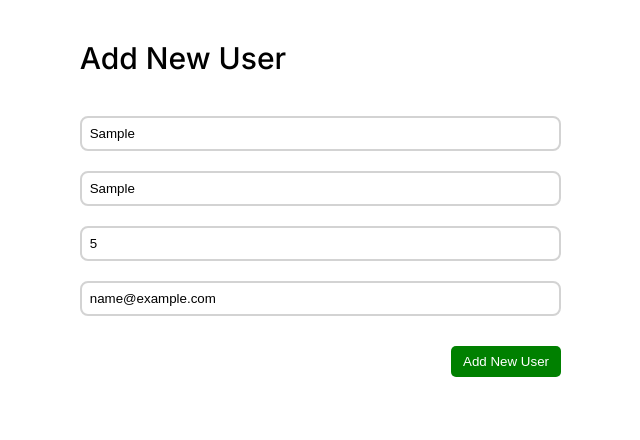
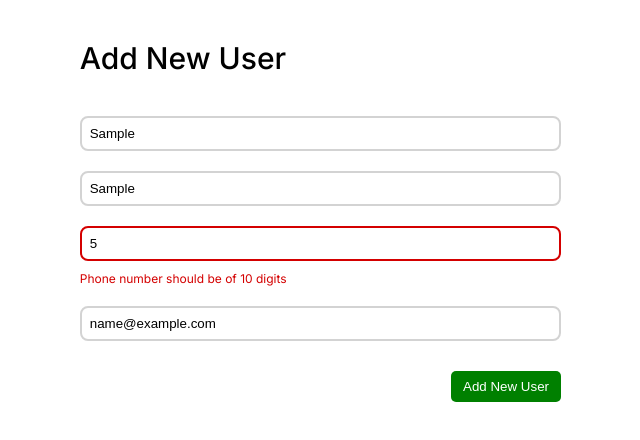
Before and after one commit to Shahrukh-elRed/next-js-crud-demo, a Next.js app: page /addnewuser in a window 1280 px wide. Both pictures are taken after typing "Sample", "Sample", "5", "name@example.com" into the empty fields and a click on the button "Add New User". Shown: the top 440 px of the page, without its empty margins (79-719 px from the left). Built offline with nearby package versions, Linux system fonts and the light colour scheme.

Commit message:
form validations and showing errors in add user form

```diff
--- a/src/app/addnewuser/page.js
+++ b/src/app/addnewuser/page.js
@@ -6,9 +6,25 @@ const AddNewUser = () => {
   const [lastName, setLastName] = useState("");
   const [phoneNumber, setPhoneNumber] = useState("");
   const [email, setEmail] = useState("");
+  const [firstNameError, setFirstNameError] = useState("");
+  const [phoneNumberError, setPhoneNumberError] = useState("");
+  const [emailError, setEmailError] = useState("");
+
+  const validateAllInputs = () => {
+    if (firstName === "" || firstName.length <= 3)
+      setFirstNameError("First Name should be atleast 4 characters long");
+    if (phoneNumber.length !== 10)
+      setPhoneNumberError("Phone number should be of 10 digits");
+    if (email === "") setEmailError("Email cannot be empty");
+    const validateEmail = /^[^\s@]+@[^\s@]+\.[^\s@]+$/.test(email);
+    if (!validateEmail) setEmailError("Invalid email");
+  };
 
   const addUser = (e) => {
     e.preventDefault();
+    validateAllInputs();
+
+    if (firstNameError || phoneNumberError || emailError) return false;
     console.log("clicked");
   };
 
@@ -19,27 +35,47 @@ const AddNewUser = () => {
         <input
           type="text"
           value={firstName}
-          onChange={(e) => setFirstName(e.target.value)}
+          onChange={(e) => {
+            setFirstNameError("");
+            setFirstName(e.target.value);
+          }}
           placeholder="Enter first name"
+          className={firstNameError ? "text-input-field-error" : ""}
         ></input>
+        {firstNameError ? (
+          <div className="error-message">{firstNameError}</div>
+        ) : null}
         <input
           type="text"
           value={lastName}
           onChange={(e) => setLastName(e.target.value)}
-          placeholder="Enter last name"
+          placeholder="Enter last name (optional)"
         ></input>
         <input
           type="number"
           value={phoneNumber}
-          onChange={(e) => setPhoneNumber(e.target.value)}
+          onChange={(e) => {
+            setPhoneNumberError("");
+            setPhoneNumber(e.target.value);
+          }}
+          onWheel={(e) => e.currentTarget.blur()}
           placeholder="Enter 10 digit phone number"
+          className={phoneNumberError ? "text-input-field-error" : ""}
         ></input>
+        {phoneNumberError ? (
+          <div className="error-message">{phoneNumberError}</div>
+        ) : null}
         <input
           type="text"
           value={email}
-          onChange={(e) => setEmail(e.target.value)}
+          onChange={(e) => {
+            setEmailError("");
+            setEmail(e.target.value);
+          }}
           placeholder="Enter email"
+          className={emailError ? "text-input-field-error" : ""}
         ></input>
+        {emailError ? <div className="error-message">{emailError}</div> : null}
         <div className="add-user-btn-container">
           <button type="submit" className="add-user-btn">
             Add New User
--- a/src/app/globals.css
+++ b/src/app/globals.css
@@ -185,6 +185,12 @@ input:focus {
   outline: none;
 }
 
+input::-webkit-outer-spin-button,
+input::-webkit-inner-spin-button {
+  -webkit-appearance: none;
+  margin: 0;
+}
+
 .add-user-btn-container {
   display: flex;
   width: 50%;
@@ -225,3 +231,13 @@ input:focus {
     justify-content: center;
   }
 }
+
+.error-message {
+  margin-top: -10px;
+  color: rgb(212, 0, 0);
+  font-size: 12px;
+}
+
+.text-input-field-error {
+  border: 2px solid rgb(212, 0, 0);
+}
```
